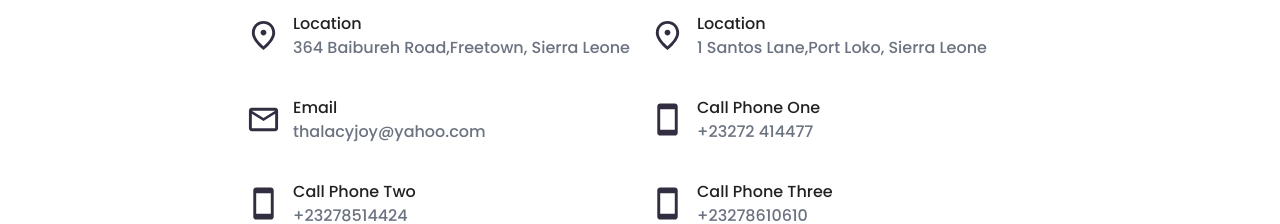
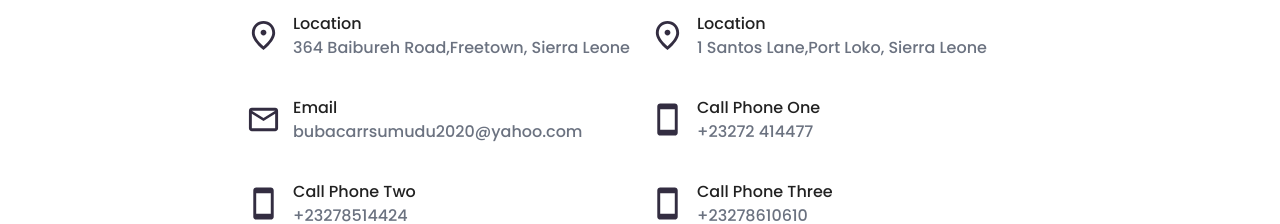
Before and after one commit to teaxmarkit/imran, a React (Vite) app: page / in a window 1280 px wide. Shown: the part 6920-7144 px from the top of the page. Built offline with nearby package versions, Linux system fonts and the light colour scheme.

Commit message:
Added Email

```diff
--- a/index.html
+++ b/index.html
@@ -2,9 +2,9 @@
 <html lang="en" class="dark">
   <head>
     <meta charset="UTF-8" />
-    <link rel="icon" type="image/svg+xml" href="/vite.svg" />
+    <link rel="icon" href="/logo.jpg" />
     <meta name="viewport" content="width=device-width, initial-scale=1.0" />
-    <title>Vite + React + TS</title>
+    <title>GCN</title>
   </head>
   <body>
     <div id="root">
--- a/src/components/ContactForm/ContactForm.tsx
+++ b/src/components/ContactForm/ContactForm.tsx
@@ -212,7 +212,7 @@ function ContactForm() {
                    <MailOutline className='text-customPrimary20' fontSize='large'></MailOutline>
                    <div>
                         <Typography>Email</Typography>
-                        <a href='mailto:thalacyjoy@yahoo.com'><Typography  className='text-md text-gray-500'>thalacyjoy@yahoo.com</Typography></a>
+                        <a href='mailto:bubacarrsumudu2020@yahoo.com'><Typography  className='text-md text-gray-500'>bubacarrsumudu2020@yahoo.com</Typography></a>
                    </div>
                </div>
                <div className='flex flex-row items-center justify-start gap-3 my-2'>
```
Also changed, not shown: src/App.tsx (+2 -10 lines).
